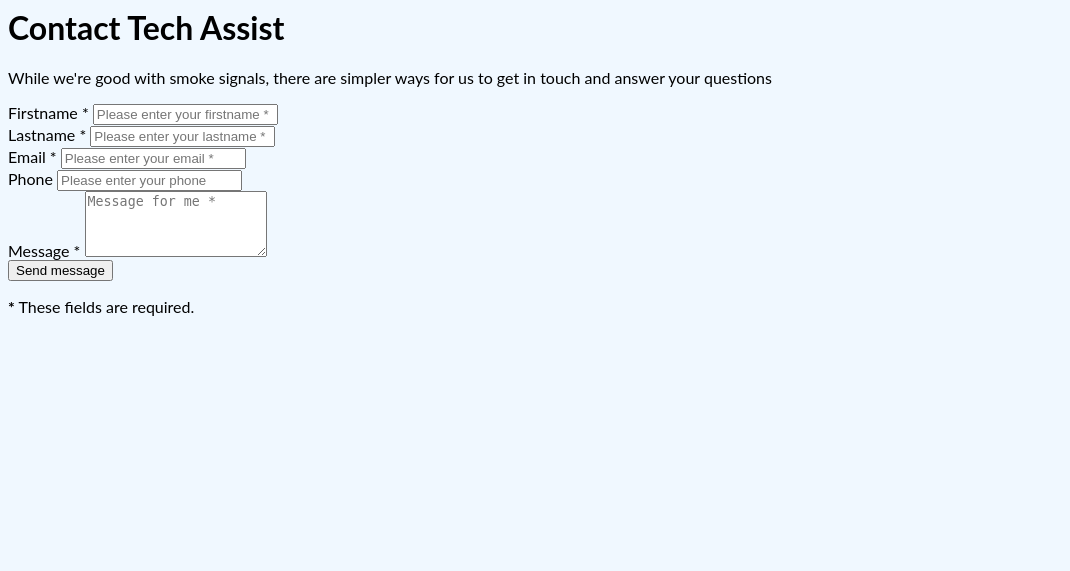
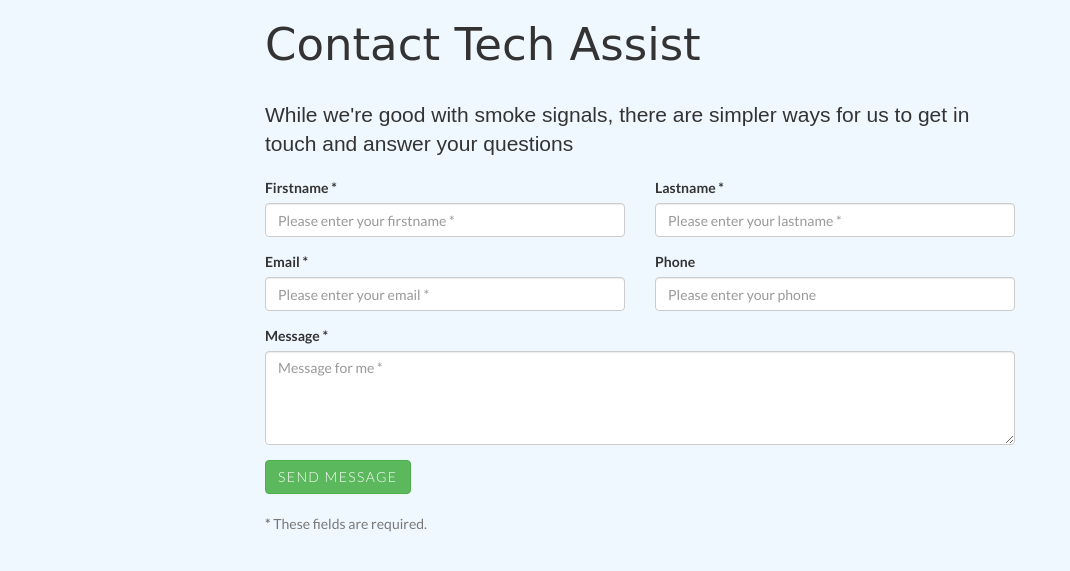
Before and after one commit to lakshithaonline/Tech-Assist, a PHP site: page /contact.php in a window 1280 px wide. Shown: the top 571 px of the page, without its empty margins (0-1070 px from the left). Run offline with PHP 8.4, Linux system fonts and the light colour scheme.

Commit message:
css update

```diff
--- a/Contact Us/contact.php
+++ b/Contact Us/contact.php
@@ -3,6 +3,8 @@
         <title>Contact Us</title>
         <meta charset="UTF-8">
         <meta name="viewport" content="width=device-width, initial-scale=1.0">
+        <link href="https://maxcdn.bootstrapcdn.com/bootstrap/3.3.6/css/bootstrap.min.css" rel="stylesheet">
+        <link href='https://fonts.googleapis.com/css?family=Lato:300,400,700' rel='stylesheet' type='text/css'>
         <link href='style.css' rel='stylesheet' type='text/css'>
     </head>
     <body>
--- a/Contact Us/style.css
+++ b/Contact Us/style.css
@@ -2,3 +2,22 @@ body {
     font-family: 'Lato', sans-serif;
     background-color: aliceblue;
 }
+
+h1{
+    margin-bottom: 30px;
+    font-family: 'Lilita One', cursive;
+    font-size: 45px
+}
+
+.lead {
+    font-family: 'Nunito', sans-serif;
+}
+label {
+    color: #333;
+}
+.btn-send {
+    font-weight: 300;
+    text-transform: uppercase;
+    letter-spacing: 0.1em;
+    margin-bottom: 20px;
+}
```
